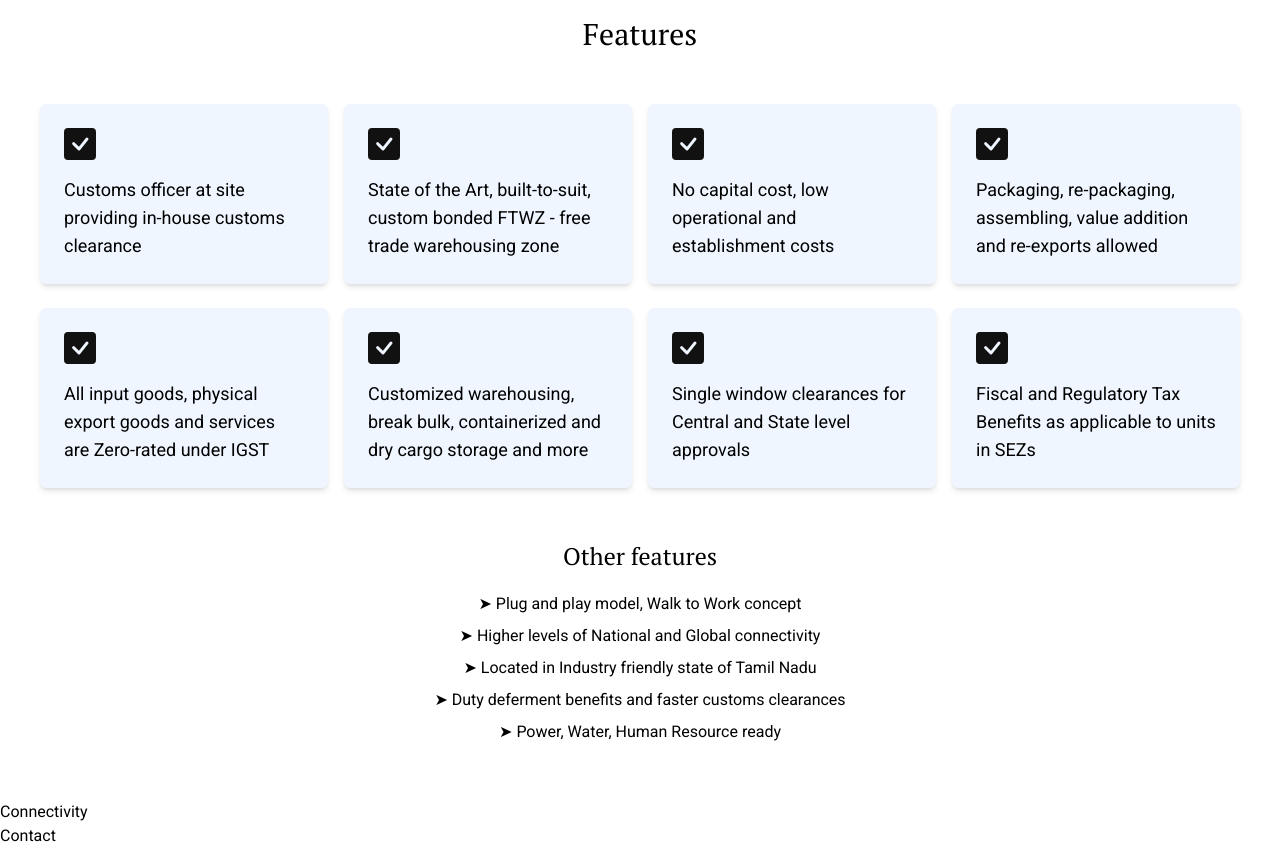
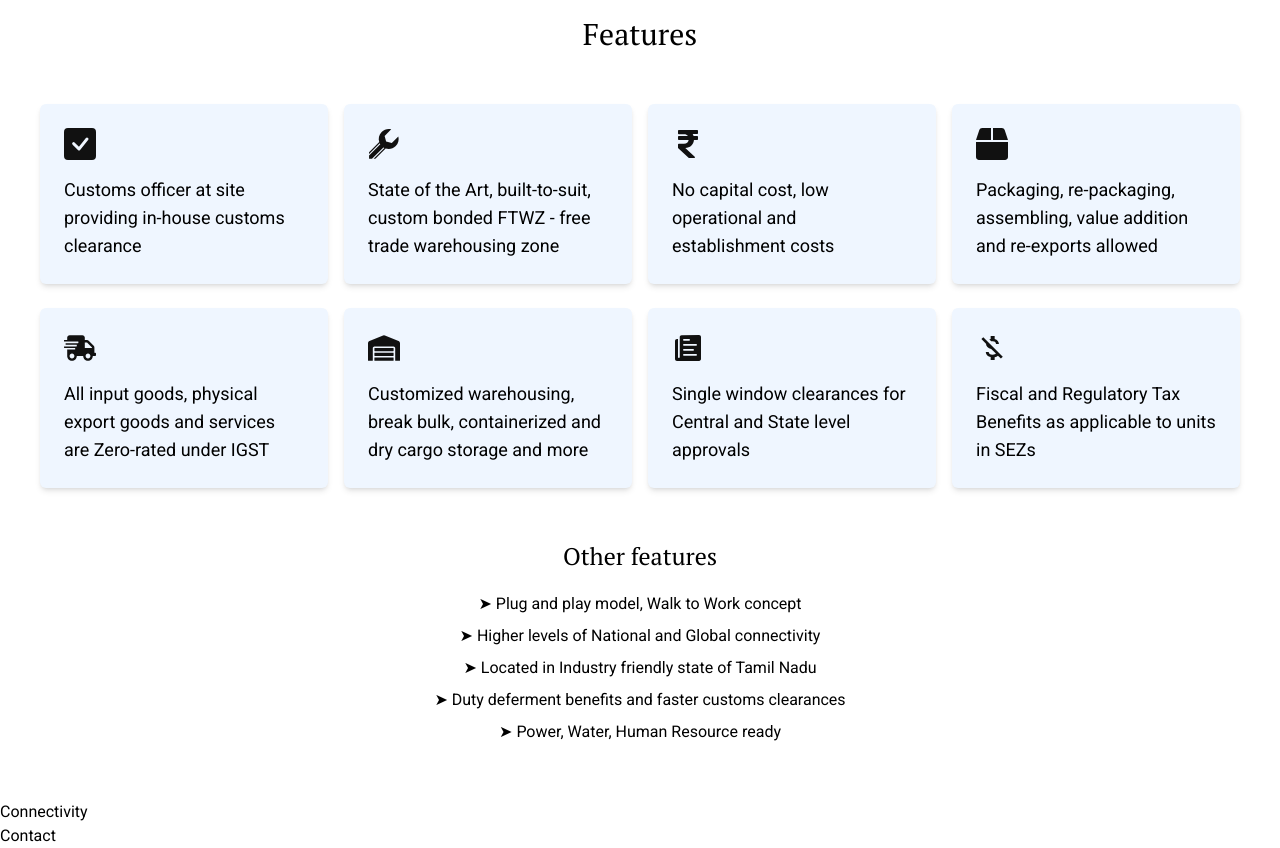
Before and after one commit to neerajprabhuram/ashray, a React (Create React App) app: page / in a window 1280 px wide. Shown: the part 1220-2068 px from the top of the page. Built offline with nearby package versions, Linux system fonts and the light colour scheme.

Commit message:
updated the icons in Features

```diff
--- a/src/containers/Features.js
+++ b/src/containers/Features.js
@@ -1,5 +1,9 @@
 import FeatureItem from '../components/FeatureItem'
 import { BsFillCheckSquareFill } from 'react-icons/bs'
+import { FaRupeeSign, FaShippingFast, FaBox, FaWarehouse } from 'react-icons/fa'
+import { GiSpanner } from 'react-icons/gi'
+import { IoIosPaper } from 'react-icons/io'
+import { MdOutlineMoneyOff } from 'react-icons/md'
 
 const Features = () => {
   return (
@@ -11,34 +15,34 @@ const Features = () => {
           text="Customs officer at site providing in-house customs clearance"
         />
         <FeatureItem
-          icon={<BsFillCheckSquareFill size={32} fill="#111" />}
+          icon={<GiSpanner size={32} fill="#111" />}
           text="State of the Art, built-to-suit, custom bonded FTWZ - free trade
           warehousing zone"
         />
         <FeatureItem
-          icon={<BsFillCheckSquareFill size={32} fill="#111" />}
+          icon={<FaRupeeSign size={32} fill="#111" />}
           text="No capital cost, low operational and establishment costs"
         />
         <FeatureItem
-          icon={<BsFillCheckSquareFill size={32} fill="#111" />}
+          icon={<FaBox size={32} fill="#111" />}
           text="Packaging, re-packaging, assembling, value addition and re-exports
           allowed"
         />
         <FeatureItem
-          icon={<BsFillCheckSquareFill size={32} fill="#111" />}
+          icon={<FaShippingFast size={32} fill="#111" />}
           text="All input goods, physical export goods and services are Zero-rated under IGST"
         />
         <FeatureItem
-          icon={<BsFillCheckSquareFill size={32} fill="#111" />}
+          icon={<FaWarehouse size={32} fill="#111" />}
           text="Customized warehousing, break bulk, containerized and dry cargo
           storage and more"
         />
         <FeatureItem
-          icon={<BsFillCheckSquareFill size={32} fill="#111" />}
+          icon={<IoIosPaper size={32} fill="#111" />}
           text="Single window clearances for Central and State level approvals"
         />
         <FeatureItem
-          icon={<BsFillCheckSquareFill size={32} fill="#111" />}
+          icon={<MdOutlineMoneyOff size={32} fill="#111" />}
           text="Fiscal and Regulatory Tax Benefits as applicable to units in SEZs"
         />
       </div>
```
